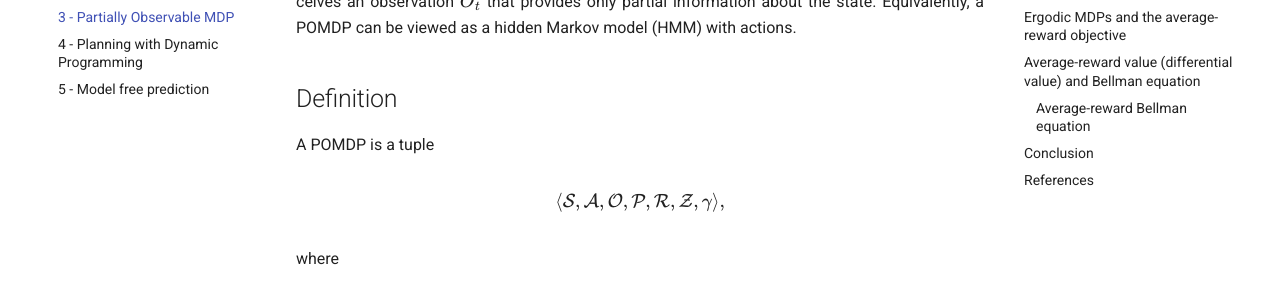
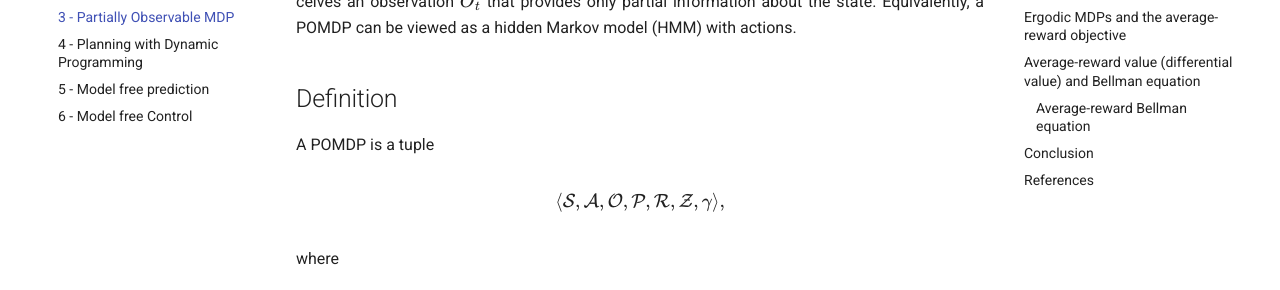
Before and after one commit to pj1911/my-wiki, an MkDocs documentation site: the page built from docs/RL-3-Partially Observable MDP.md, in a window 1280 px wide. Shown: the part 283-573 px from the top of the page. Built offline with MkDocs 1.6.1 and Material for MkDocs 9.7.7, drawn with Linux system fonts in a browser that asks for light colours.

Commit message:
Add entry for Model free Control in mkdocs.yml

```diff
--- a/mkdocs.yml
+++ b/mkdocs.yml
@@ -24,6 +24,7 @@ nav:
       - 3 - Partially Observable MDP: RL-3-Partially Observable MDP.md
       - 4 - Planning with Dynamic Programming: RL-4-Planning with Dynamic Programming.md
       - 5 - Model free prediction: RL-5-Model free prediction.md
+      - 6 - Model free Control: RL-6-Model free control.md
 
 markdown_extensions:
   - admonition
```
